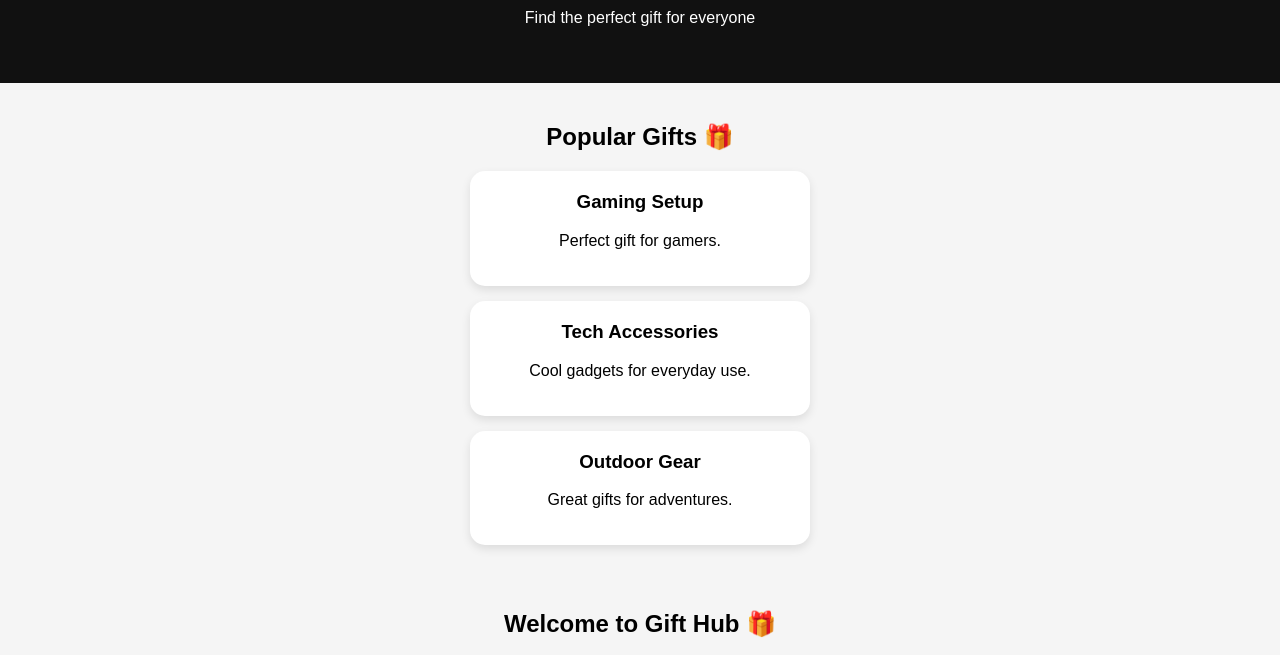
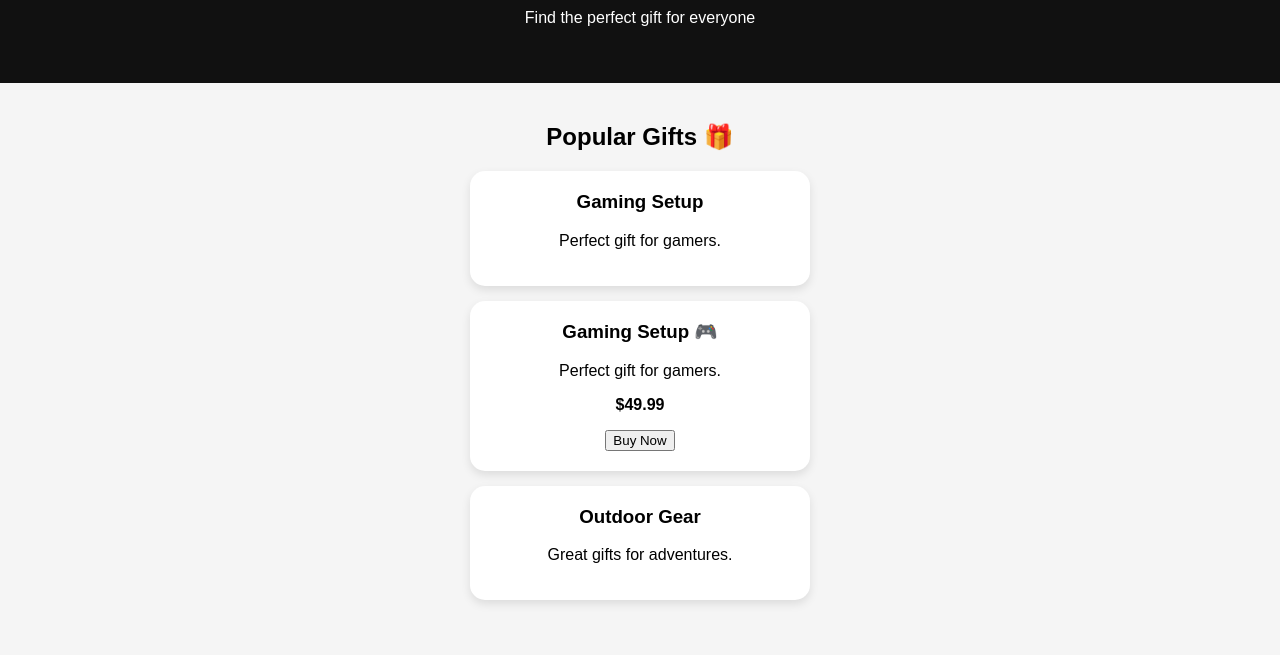
Before and after one commit to SARBOYZ/sar-boyz, a plain HTML site: page index.html in a window 1280 px wide. Shown: the part 144-799 px from the top of the page. Drawn offline with Linux system fonts and the light colour scheme.

Commit message:
Update index.html

```diff
--- a/index.html
+++ b/index.html
@@ -17,11 +17,13 @@
     <h3>Gaming Setup</h3>
     <p>Perfect gift for gamers.</p>
   </div>
+<div class="product">
+  <h3>Gaming Setup 🎮</h3>
+  <p>Perfect gift for gamers.</p>
+  <p><strong>$49.99</strong></p>
+  <button>Buy Now</button>
+</div>
 
-  <div class="product">
-    <h3>Tech Accessories</h3>
-    <p>Cool gadgets for everyday use.</p>
-  </div>
 
   <div class="product">
     <h3>Outdoor Gear</h3>
```
